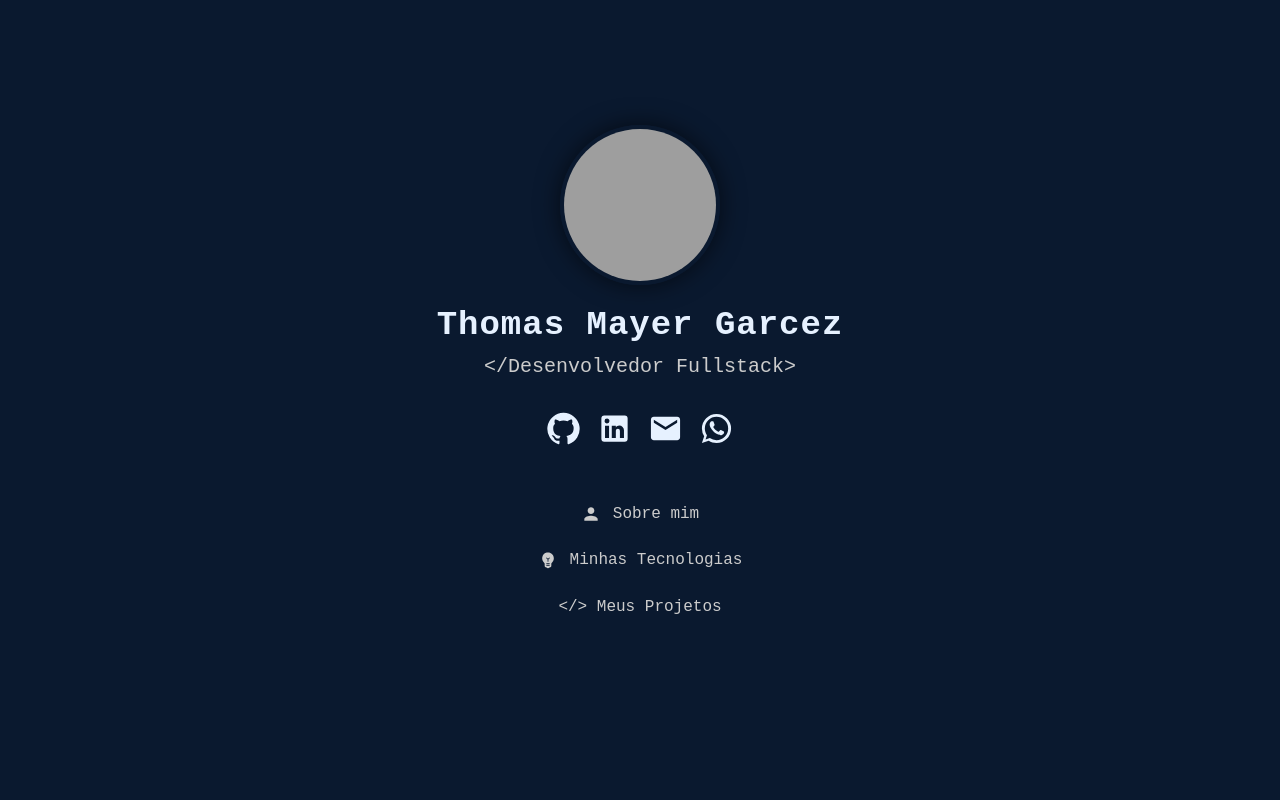
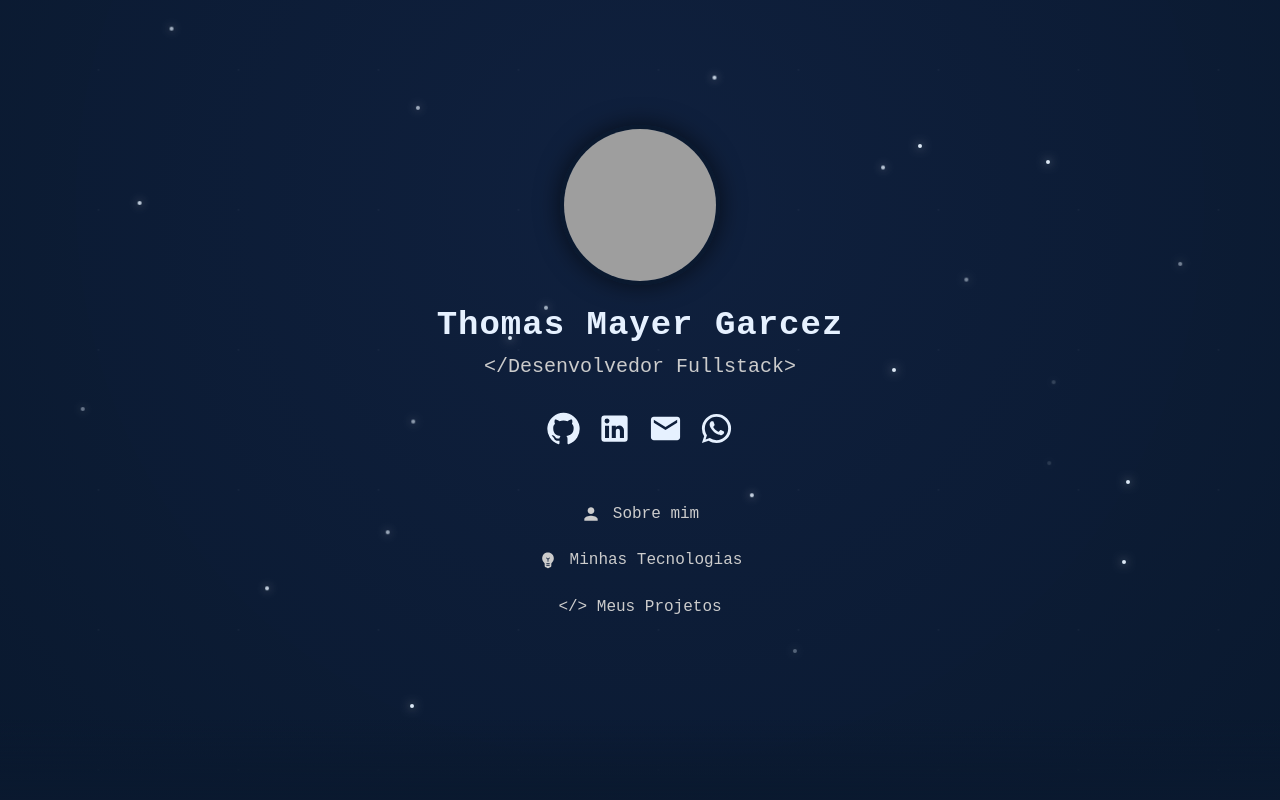
Before and after one commit to euthomasmg/my-portfolio, a Next.js app: page / in a window 1280 px wide. Shown: the top 800 px of the page. Built offline with nearby package versions, Linux system fonts and the light colour scheme; grey boxes are pictures that could not be loaded.

Commit message:
style: animation

```diff
--- a/app/components/About.tsx
+++ b/app/components/About.tsx
@@ -8,12 +8,25 @@ export default function About() {
     <Box
       id="sobre"
       sx={{
-        background: "linear-gradient(180deg, #0A192F 0%, #112240 100%)",
+        position: "relative",
+        overflow: "hidden",
+        background:
+          "linear-gradient(180deg, rgba(10,25,47,0.05) 0%, #0A192F 18%, #0E1F3A 55%, #112240 100%)",
         display: "flex",
         alignItems: "flex-start",
         justifyContent: "center",
         padding: { xs: "2.5rem 1rem 4rem", md: "4rem 2rem 5rem" },
         minHeight: { xs: "auto", md: "75vh" },
+        "&::before": {
+          content: '""',
+          position: "absolute",
+          top: "-120px",
+          left: 0,
+          right: 0,
+          height: "200px",
+          background:
+            "linear-gradient(180deg, rgba(0,0,0,0) 0%, rgba(10,25,47,0.2) 35%, rgba(10,25,47,0.8) 100%)",
+        },
       }}
     >
       <Container
@@ -21,6 +34,8 @@ export default function About() {
         sx={{
           color: "#E6F1FF",
           marginTop: { xs: "-2rem", md: "-4rem" },
+          position: "relative",
+          zIndex: 1,
         }}
       >
         {/* TÍTULO */}
--- /dev/null
+++ b/app/components/AnimatedHeroBackground.tsx
@@ -0,0 +1,15 @@
+"use client";
+
+export default function AnimatedHeroBackground() {
+  return (
+    <div className="hero-background" aria-hidden="true">
+      <div className="hero-gradient" />
+      <div className="hero-starfield" />
+      <div className="hero-constellations">
+        {Array.from({ length: 24 }).map((_, index) => (
+          <span key={index} />
+        ))}
+      </div>
+    </div>
+  );
+}
--- a/app/components/Hero.tsx
+++ b/app/components/Hero.tsx
@@ -12,6 +12,7 @@ import {
   Work,
   Code,
 } from "@mui/icons-material";
+import AnimatedHeroBackground from "./AnimatedHeroBackground";
 
 export default function Hero() {
   return (
@@ -19,8 +20,20 @@ export default function Hero() {
       id="inicio"
       className="min-h-screen flex flex-col items-center justify-center text-center bg-black text-white relative overflow-hidden px-4"
       sx={{
-        paddingTop: "2rem",   // ↓ menos espaço no topo (~32px)
-        paddingBottom: "2.5rem" // ↓ menos espaço no fundo (~40px)
+        paddingTop: "2rem",
+        paddingBottom: "2.5rem",
+        position: "relative",
+        "&::after": {
+          content: '""',
+          position: "absolute",
+          left: 0,
+          right: 0,
+          bottom: 0,
+          height: "80px",
+          background:
+            "linear-gradient(180deg, rgba(10,25,47,0) 0%, rgba(10,25,47,0.65) 55%, #0A192F 100%)",
+          pointerEvents: "none",
+        },
       }}
     >
       {/* FOTO */}
@@ -151,16 +164,7 @@ export default function Hero() {
         ))}
       </Box>
 
-      {/* FUNDO ESTRELADO */}
-      <Box
-        className="absolute inset-0 -z-10"
-        sx={{
-          backgroundImage:
-            "radial-gradient(1px 1px at 20px 20px, rgba(255,255,255,0.3) 1px, transparent 0)",
-          backgroundSize: "80px 80px",
-          opacity: 0.15,
-        }}
-      />
+      <AnimatedHeroBackground />
     </Box>
   );
 }
--- a/app/globals.css
+++ b/app/globals.css
@@ -10,15 +10,15 @@ html {
 body {
   margin: 0;
   padding: 0;
-  background-color: #0A192F; /* azul escuro do tema */
-  color: #E6F1FF;           /* texto principal do tema */
-  font-family: monospace;   /* combina com o tema MUI */
+  background-color: #0A192F;
+  color: #E6F1FF;
+  font-family: monospace;
 }
 
 /* ===== SELEÇÃO DE TEXTO ===== */
 ::selection {
-  background-color: #FFD600; /* destaque amarelo */
-  color: #0A192F;           /* contraste no texto selecionado */
+  background-color: #FFD600;
+  color: #0A192F;
 }
 
 /* ===== BARRA DE ROLAGEM ===== */
@@ -31,12 +31,12 @@ body {
 }
 
 ::-webkit-scrollbar-thumb {
-  background: #0c223f; /* azul escuro consistente com o tema */
+  background: #0c223f;
   border-radius: 10px;
 }
 
 ::-webkit-scrollbar-thumb:hover {
-  background: #112f57; /* tom levemente mais claro no hover */
+  background: #112f57;
 }
 
 /* ===== LINKS E HOVERS ===== */
@@ -48,3 +48,92 @@ a {
 a:hover {
   color: #fdd835;
 }
+
+/* ===== HERO BACKGROUND ===== */
+.hero-background {
+  position: absolute;
+  inset: 0;
+  overflow: hidden;
+  z-index: -1;
+  pointer-events: none;
+}
+
+.hero-gradient {
+  position: absolute;
+  inset: 0;
+  background: radial-gradient(circle at 50% 25%, rgba(17, 34, 64, 0.92), rgba(10, 25, 47, 0.95));
+}
+
+@keyframes starDrift {
+  0% { transform: translate3d(0, 0, 0); }
+  100% { transform: translate3d(-8%, -18%, 0); }
+}
+
+.hero-starfield {
+  position: absolute;
+  inset: -25%;
+  background-image:
+    radial-gradient(2px 2px at 20px 20px, rgba(255, 255, 255, 0.5), transparent 45%),
+    radial-gradient(1px 1px at 60px 80px, rgba(255, 214, 0, 0.4), transparent 35%),
+    radial-gradient(1px 1px at 120px 140px, rgba(230, 241, 255, 0.5), transparent 40%);
+  background-size: 140px 140px;
+  opacity: 0.35;
+  animation: starDrift 40s linear infinite;
+}
+
+@keyframes starFloat {
+  0% { transform: translate3d(0, 0, 0); opacity: 0; }
+  15% { opacity: 0.9; }
+  100% { transform: translate3d(50px, -120px, 0); opacity: 0; }
+}
+
+.hero-constellations {
+  position: absolute;
+  inset: 0;
+  mix-blend-mode: screen;
+}
+
+.hero-constellations span {
+  position: absolute;
+  width: 4px;
+  height: 4px;
+  border-radius: 50%;
+  background: rgba(230, 241, 255, 0.95);
+  box-shadow: 0 0 10px rgba(255, 255, 255, 0.7);
+  animation: starFloat linear infinite;
+}
+
+.hero-constellations span:nth-child(1) { top: 8%; left: 12%; animation-duration: 18s; }
+.hero-constellations span:nth-child(2) { top: 15%; left: 32%; animation-duration: 22s; animation-delay: 3s; }
+.hero-constellations span:nth-child(3) { top: 20%; right: 18%; animation-duration: 20s; animation-delay: 6s; }
+.hero-constellations span:nth-child(4) { top: 28%; left: 10%; animation-duration: 24s; animation-delay: 1s; }
+.hero-constellations span:nth-child(5) { top: 34%; right: 8%; animation-duration: 19s; animation-delay: 4s; }
+.hero-constellations span:nth-child(6) { top: 40%; left: 42%; animation-duration: 26s; animation-delay: 2.5s; }
+.hero-constellations span:nth-child(7) { top: 46%; right: 30%; animation-duration: 21s; animation-delay: 7s; }
+.hero-constellations span:nth-child(8) { top: 52%; left: 6%; animation-duration: 28s; animation-delay: 3.5s; }
+.hero-constellations span:nth-child(9) { top: 58%; right: 18%; animation-duration: 25s; animation-delay: 5s; }
+.hero-constellations span:nth-child(10) { top: 64%; left: 58%; animation-duration: 23s; animation-delay: 2s; }
+.hero-constellations span:nth-child(11) { top: 70%; right: 12%; animation-duration: 29s; animation-delay: 6.5s; }
+.hero-constellations span:nth-child(12) { top: 76%; left: 20%; animation-duration: 21s; animation-delay: 1.8s; }
+.hero-constellations span:nth-child(13) { top: 82%; right: 38%; animation-duration: 24s; animation-delay: 4.2s; }
+.hero-constellations span:nth-child(14) { top: 88%; left: 32%; animation-duration: 27s; animation-delay: 6.8s; }
+.hero-constellations span:nth-child(15) { top: 12%; left: 55%; animation-duration: 20s; animation-delay: 2.2s; }
+.hero-constellations span:nth-child(16) { top: 18%; right: 28%; animation-duration: 22s; animation-delay: 7.5s; }
+.hero-constellations span:nth-child(17) { top: 24%; left: 68%; animation-duration: 19s; animation-delay: 1.4s; }
+.hero-constellations span:nth-child(18) { top: 30%; right: 52%; animation-duration: 25s; animation-delay: 5.8s; }
+.hero-constellations span:nth-child(19) { top: 36%; left: 75%; animation-duration: 23s; animation-delay: 3.6s; }
+.hero-constellations span:nth-child(20) { top: 42%; right: 60%; animation-duration: 17s; animation-delay: 8.2s; }
+.hero-constellations span:nth-child(21) { top: 48%; left: 82%; animation-duration: 28s; animation-delay: 4.7s; }
+.hero-constellations span:nth-child(22) { top: 54%; right: 68%; animation-duration: 26s; animation-delay: 2.9s; }
+.hero-constellations span:nth-child(23) { top: 60%; left: 88%; animation-duration: 24s; animation-delay: 6.1s; }
+.hero-constellations span:nth-child(24) { top: 68%; right: 70%; animation-duration: 20s; animation-delay: 3.3s; }
+
+/* ===== ANIMAÇÕES ===== */
+@media (prefers-reduced-motion: reduce) {
+  * {
+    animation-duration: 0.01ms !important;
+    animation-iteration-count: 1 !important;
+    transition-duration: 0.01ms !important;
+    scroll-behavior: auto !important;
+  }
+}
```
